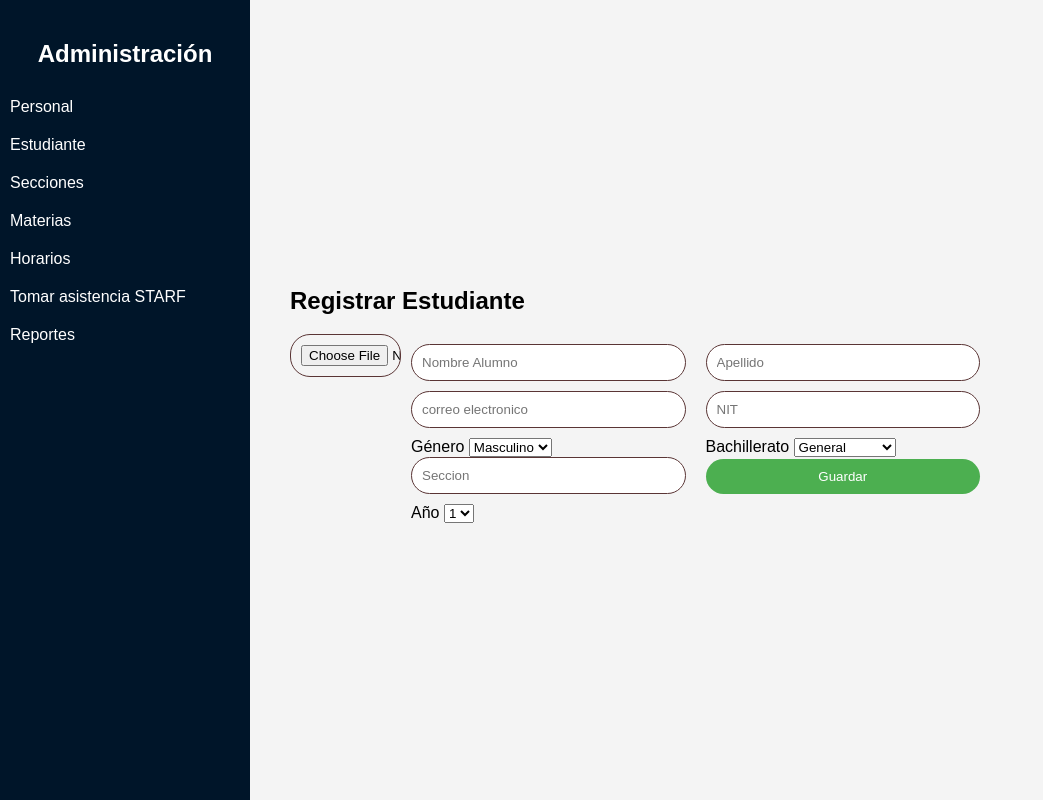
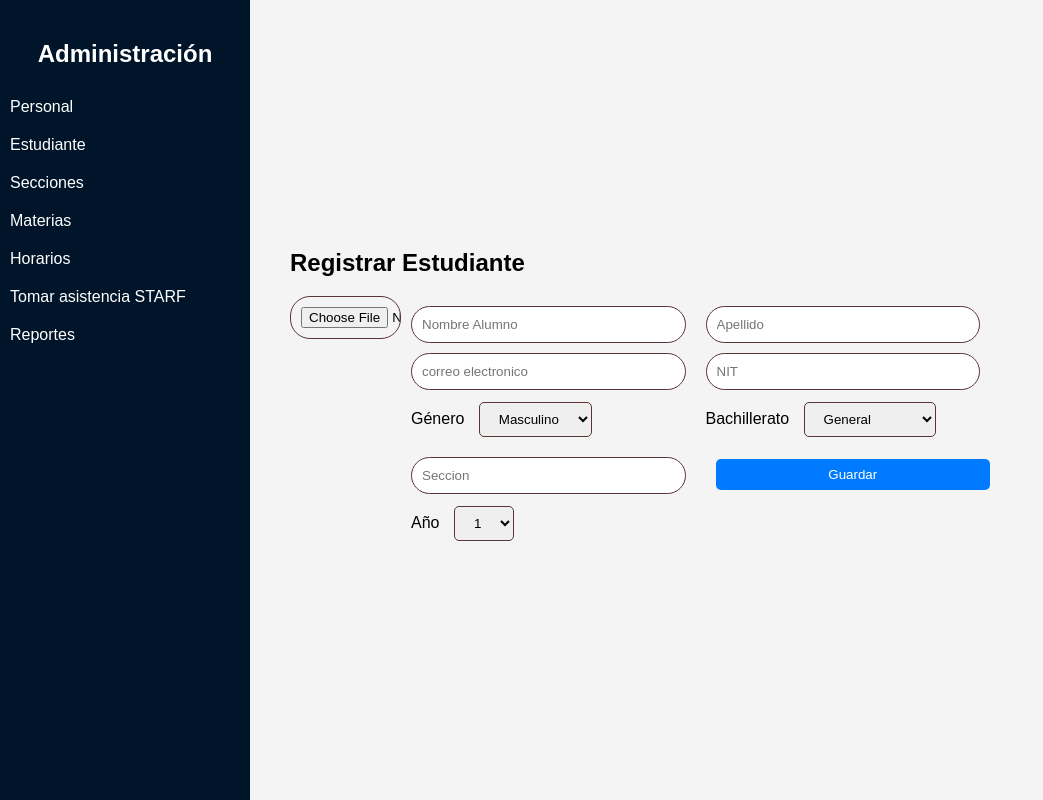
Before and after one commit to ManuDiaz31/STARF-pag-, a plain HTML site: page estudiante.html in a window 1280 px wide. Shown: the whole page, without its empty margins (0-1043 px from the left). Drawn offline with Linux system fonts and the light colour scheme.

Commit message:
botones terminados

```diff
--- a/estudiante.html
+++ b/estudiante.html
@@ -7,7 +7,55 @@
     <title>STARF</title>
     <link rel="stylesheet" href="estudiante.css">
 </head>
+<style>
+    /* Estilos para los botones */
+button, input[type="submit"], select {
+margin: left
+}
 
+    /* Estilos para el botón de enviar */
+input[type="submit"],
+button {
+padding: 8px 15px;
+/* Espaciado dentro del botón */
+margin-left: 10px;
+/* Margen a la izquierda del botón */
+background-color: #007bff;
+/* Color de fondo del botón */
+color: #fff;
+/* Color del texto del botón */
+border: none;
+/* Sin borde alrededor del botón */
+border-radius: 5px;
+/* Borde redondeado del botón */
+cursor: pointer;
+/* Cursor de puntero cuando se pasa por encima del botón */
+transition: background-color 0.3s, transform 0.3s;
+/* Transiciones */
+margin-top: 2px;
+margin-bottom: 20px;
+}
+
+/* Estilos para los botones de selección */
+select {
+padding: 8px 15px;
+/* Espaciado dentro del botón */
+margin-left: 10px;
+/* Margen a la izquierda del botón */
+border: 1px solid #5a3535;
+/* Borde */
+border-radius: 5px;
+/* Borde redondeado */
+box-sizing: border-box;
+/* Tamaño incluyendo el borde y el relleno */
+cursor: pointer;
+/* Cursor de puntero cuando se pasa por encima del botón */
+transition: background-color 0.3s, transform 0.3s;
+/* Transiciones */
+margin-top: 2px;
+margin-bottom: 20px;
+}
+</style>
 <body>
     <div class="sidebar" id="sidebar">
         <h2>Administración</h2>
```
